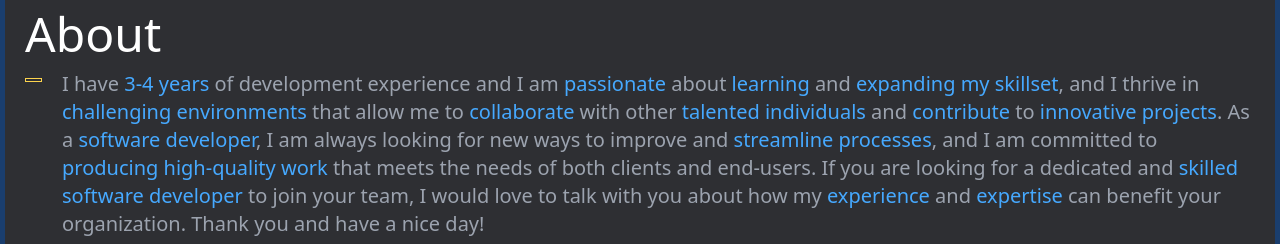
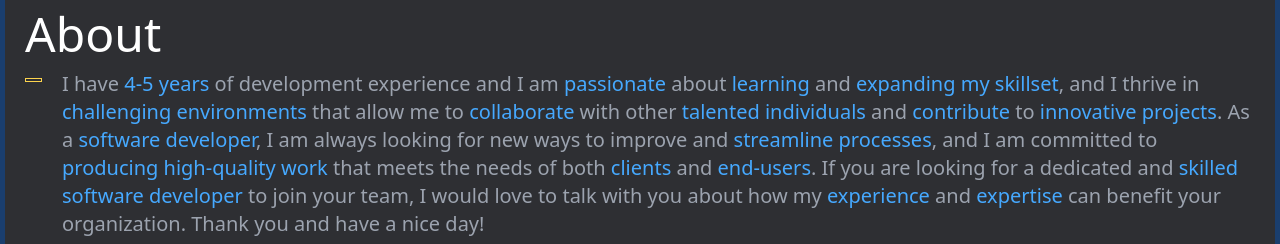
Before and after one commit to kenjimgrava/personal-landing, a React (Vite) app: page / in a window 1280 px wide. Shown: the part 708-952 px from the top of the page. Built offline with nearby package versions, Linux system fonts and the light colour scheme; no server answers.

Commit message:
update experience

```diff
--- a/src/containers/About/About.tsx
+++ b/src/containers/About/About.tsx
@@ -62,7 +62,7 @@ function About() {
         <div className="flex  gap-5">
           <div className="border h-1  border-amber-300 w-20"></div>
           <div className="-mt-2 text-xl">
-            I have <span className="text-color-blue">3-4 years</span> of
+            I have <span className="text-color-blue">{new Date().getFullYear()- 2019}-{ new Date().getFullYear()+1 - 2019} years</span> of
             development experience and I am{" "}
             <span className="text-color-blue">passionate</span> about{" "}
             <span className="text-color-blue">learning</span> and{" "}
@@ -79,7 +79,7 @@ function About() {
             <span className="text-color-blue">streamline processes</span>, and I
             am committed to{" "}
             <span className="text-color-blue">producing high-quality work</span>{" "}
-            that meets the needs of both clients and end-users. If you are
+            that meets the needs of both <span className="text-color-blue">clients</span> and <span className="text-color-blue">end-users</span>. If you are
             looking for a dedicated and{" "}
             <span className="text-color-blue">skilled software developer </span>
             to join your team, I would love to talk with you about how my{" "}
```
